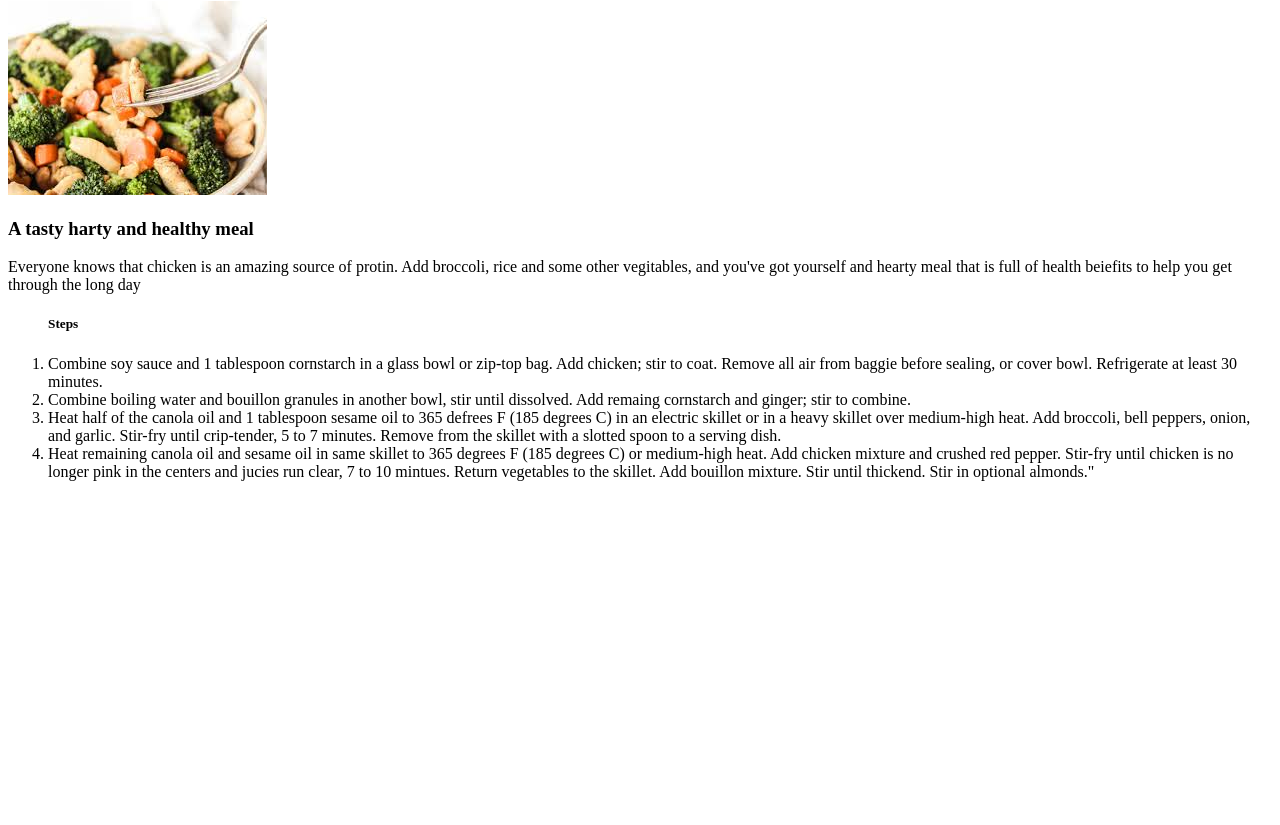
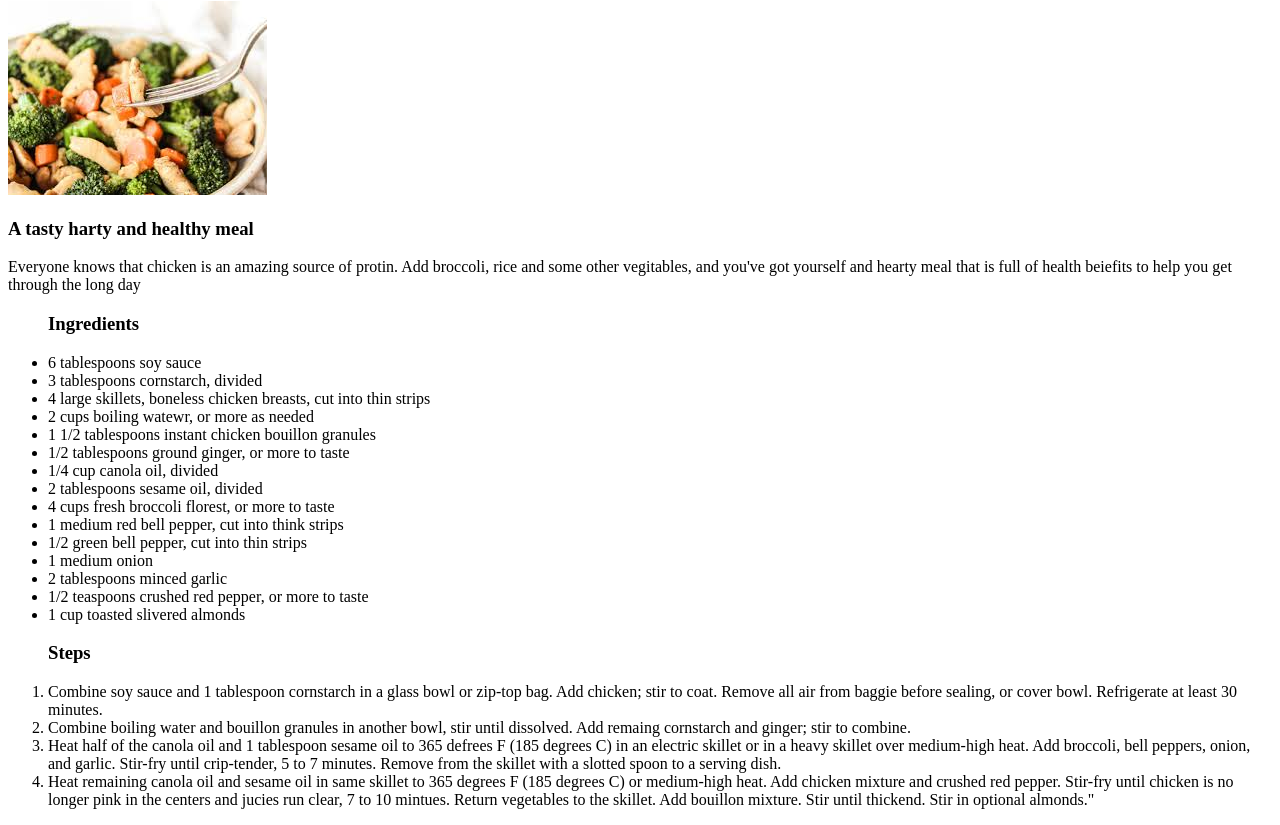
Before and after one commit to dolphy1010/odin-recipes, a plain HTML site: page recipes/chicken-and-broccoli-stir-fry.html in a window 1280 px wide. Shown: the part 105-930 px from the top of the page. Before the commit the page ends 800 px from the top, so only its background shows below. Drawn offline with Linux system fonts and the light colour scheme.

Commit message:
Updated chicken-broccoil-stir-fry.html

```diff
--- a/recipes/chicken-and-broccoli-stir-fry.html
+++ b/recipes/chicken-and-broccoli-stir-fry.html
@@ -13,8 +13,26 @@
     <h3>A tasty harty and healthy meal</h3>
     <p>Everyone knows that chicken is an amazing source of protin. Add broccoli, rice and some other vegitables, and you've got yourself and hearty meal that is full of health beiefits to help you get through the long day</p>
 
+    <ul>
+        <h3>Ingredients</h3>
+        <li>6 tablespoons soy sauce</li>
+        <li>3 tablespoons cornstarch, divided</li>
+        <li>4 large skillets, boneless chicken breasts, cut into thin strips</li>
+        <li>2 cups boiling watewr, or more as needed</li>
+        <li>1 1/2 tablespoons instant chicken bouillon granules</li>
+        <li>1/2 tablespoons ground ginger, or more to taste</li>
+        <li>1/4 cup canola oil, divided</li>
+        <li>2 tablespoons sesame oil, divided</li>
+        <li>4 cups fresh broccoli florest, or more to taste</li>
+        <li>1 medium red bell pepper, cut into think strips</li>
+        <li>1/2 green bell pepper, cut into thin strips</li>
+        <li>1 medium onion</li>
+        <li>2 tablespoons minced garlic</li>
+        <li>1/2 teaspoons crushed red pepper, or more to taste</li>
+        <li>1 cup toasted slivered almonds</li>
+    </ul>
     <ol>
-        <h5>Steps</h5>
+        <h3>Steps</h3>
         <li>Combine soy sauce and 1 tablespoon cornstarch in a glass bowl or zip-top bag. Add chicken; stir to coat. Remove all air from baggie before sealing, or cover bowl. Refrigerate at least 30 minutes.</li>
         <li>Combine boiling water and bouillon granules in another bowl, stir until dissolved. Add remaing cornstarch and ginger; stir to combine.</li>
         <li>Heat half of the canola oil and 1 tablespoon sesame oil to 365 defrees F (185 degrees C) in an electric skillet or in a heavy skillet over medium-high heat. Add broccoli, bell peppers, onion, and garlic. Stir-fry until crip-tender, 5 to 7 minutes. Remove from the skillet with a slotted spoon to a serving dish.</li>
```
